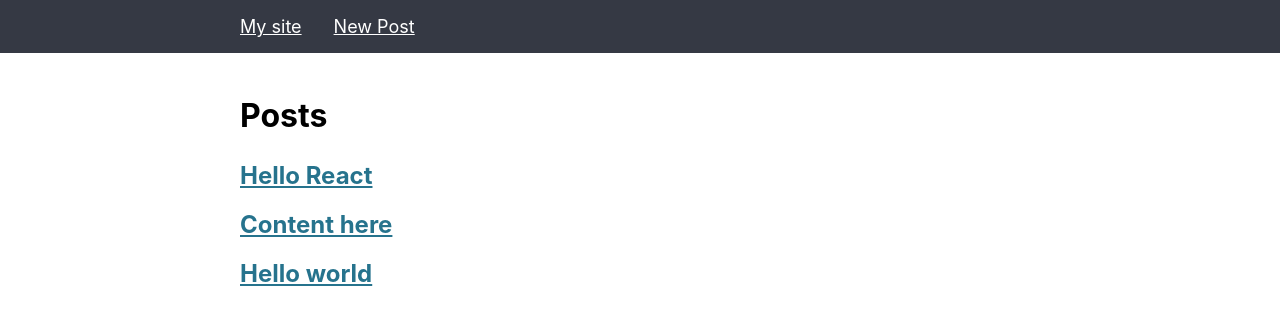
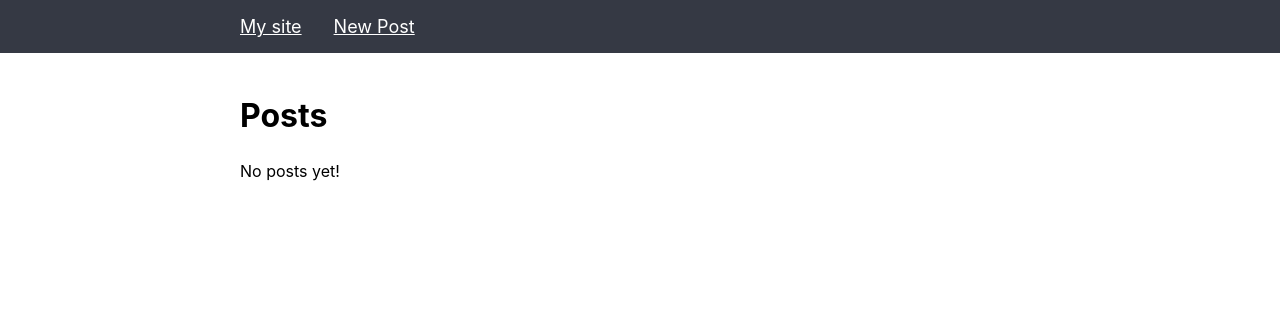
Before and after one commit to kelchenn/React-Blog, a React (Create React App) app in the folder react-app/: page / in a window 1280 px wide. Shown: the top 324 px of the page. Built offline with nearby package versions, Linux system fonts and the light colour scheme.

Commit message:
save posts submitted in post form and navigate to the posts page

```diff
--- a/react-app/src/App.js
+++ b/react-app/src/App.js
@@ -1,5 +1,5 @@
 import React, { useState, useEffect } from "react";
-import { BrowserRouter, Routes, Route, Redirect, useParams } from "react-router-dom";
+import { BrowserRouter, Routes, Route, useParams } from "react-router-dom";
 
 import "./App.css";
 import Header from "./components/Header";
@@ -9,26 +9,15 @@ import PostForm from "./components/PostForm";
 import NotFound from "./components/NotFound";
 
 const App = (props) => {
-  const [posts, setPosts] = useState([
-    {
-      id: 1,
-      slug: "hello-react",
-      title: "Hello React",
-      content: "Hello",
-    },
-    {
-      id: 2,
-      slug: "content-here",
-      title: "Content here",
-      content: "Hi",
-    },
-    {
-      id: 3,
-      slug: "hello-world",
-      title: "Hello world",
-      content: "Hey",
-    }
-  ]);
+  const [posts, setPosts] = useState([]);
+
+  const addNewPost = (post) => {
+    post.id = posts.length + 1;
+    post.slug = encodeURIComponent(
+      post.title.toLowerCase().split(" ").join("-")
+    );
+    setPosts([...posts, post]);
+  };
 
   return (
     <BrowserRouter>
@@ -43,9 +32,9 @@ const App = (props) => {
             element = {<PostWrapper posts = { posts }/>}
           />
           <Route
-            exact = {true} path = "/new" element = {<PostForm/>}>
+            exact = { true } path = "/new" element = {<PostForm addNewPost = { addNewPost }/>}>
           </Route>
-          <Route path = "*" element = {<NotFound/>}/>
+          <Route path = "*" element = { <NotFound/> }/>
         </Routes>
       </div>
     </BrowserRouter>
--- a/react-app/src/components/PostForm.js
+++ b/react-app/src/components/PostForm.js
@@ -1,15 +1,35 @@
 import React, { useState } from "react";
-import { Redirect } from "react-router-dom";
+import { Navigate } from "react-router-dom";
 import Quill from "react-quill";
 
 import 'react-quill/dist/quill.snow.css';
 
-const PostForm = (props) => {
+const PostForm = ({ addNewPost }) => {
     const [title, setTitle] = useState("");
     const [content, setContent] = useState("");
+    const [saved, setSaved] = useState(false);
+
+    const handlePostForm = (event) => {
+        event.preventDefault();
+        if (title) {
+            const post = {
+                title: title,
+                content: content,
+            };
+            addNewPost(post);
+            setSaved(true);
+            console.log(post);
+        } else {
+            alert("Title required!");
+        }
+    };
+
+    if (saved === true) {
+        return <Navigate to="/" />;
+    }
 
     return (
-        <form className = "container">
+        <form className = "container" onSubmit = { handlePostForm }>
             <h1>Add a new post</h1>
             <p>
                 <label htmlFor = "form-title">Title:</label>
--- a/react-app/src/components/PostWrapper.js
+++ b/react-app/src/components/PostWrapper.js
@@ -17,7 +17,7 @@ const PostWrapper = ({ posts }) => {
             setShowPost(true);
             setPostId(post);
         }
-    }, [posts, id]);
+    }, []);
 
     return (
         <div>
```
